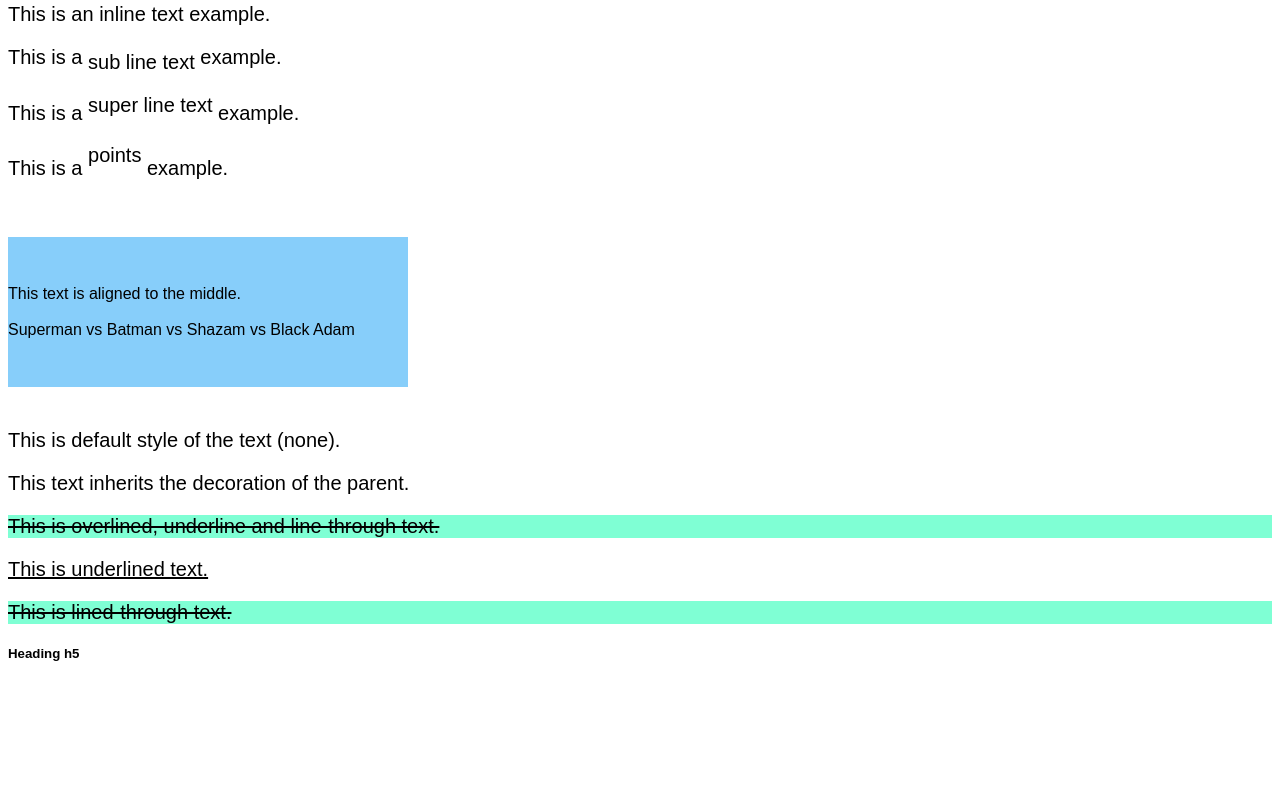
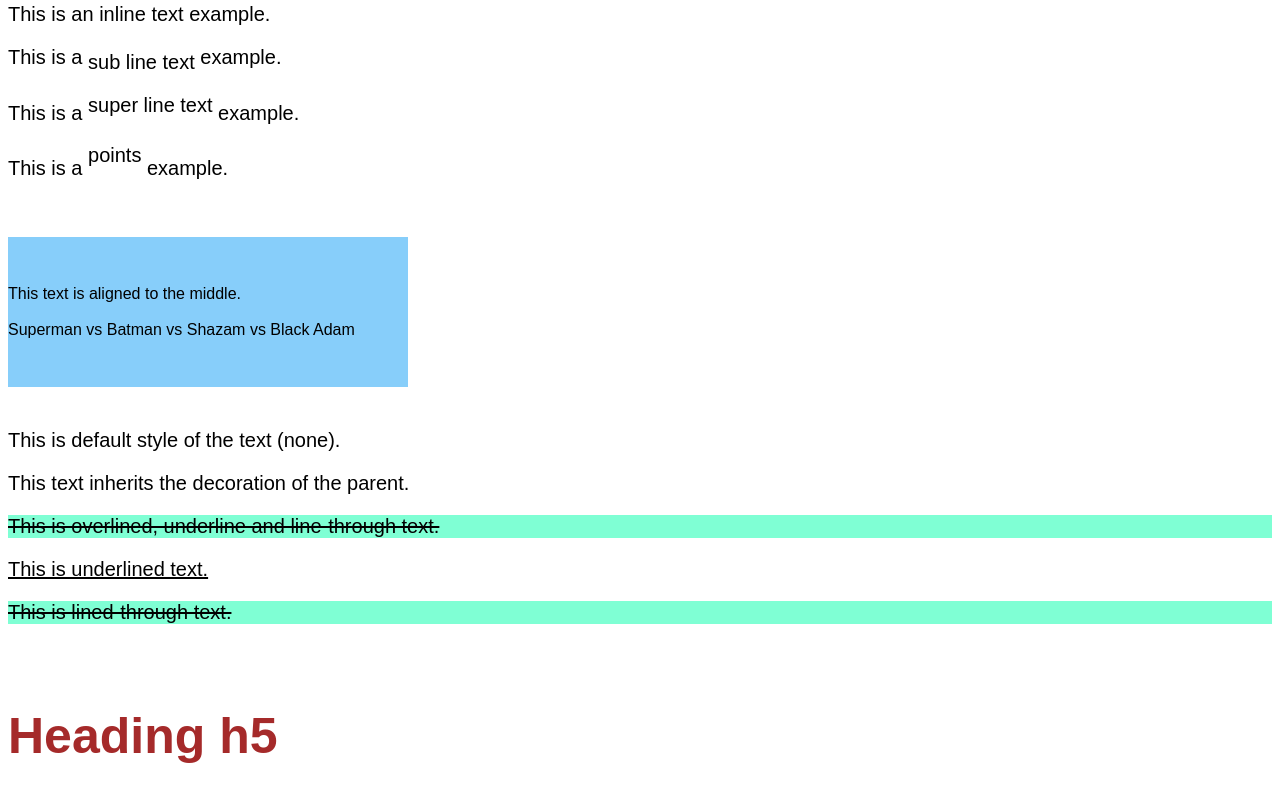
Before and after one commit to PavankumarB7/HTML-CSS, a plain HTML site: page index.html in a window 1280 px wide. Shown: the part 3849-4650 px from the top of the page. Before the commit the page ends 4532 px from the top, so only its background shows below. Drawn offline with Linux system fonts and the light colour scheme.

Commit message:
Added h5 style

```diff
--- a/styles.css
+++ b/styles.css
@@ -176,3 +176,9 @@ p.line-through {
     background-color: aquamarine;
     text-decoration: line-through;
 }
+
+
+h5 {
+    color: brown;
+    font-size: 50px;
+}
```
